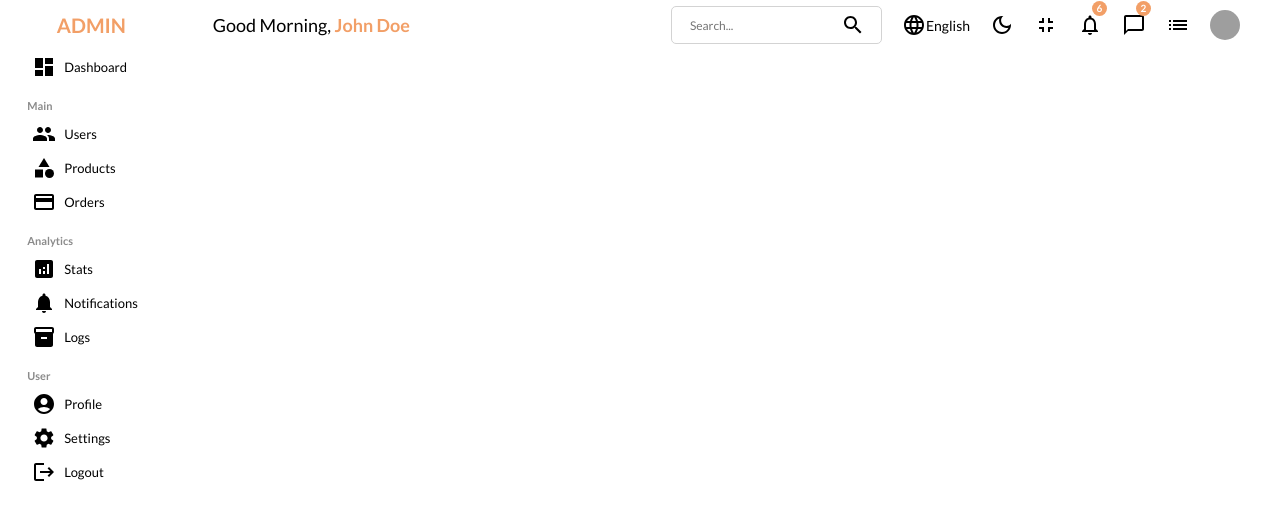
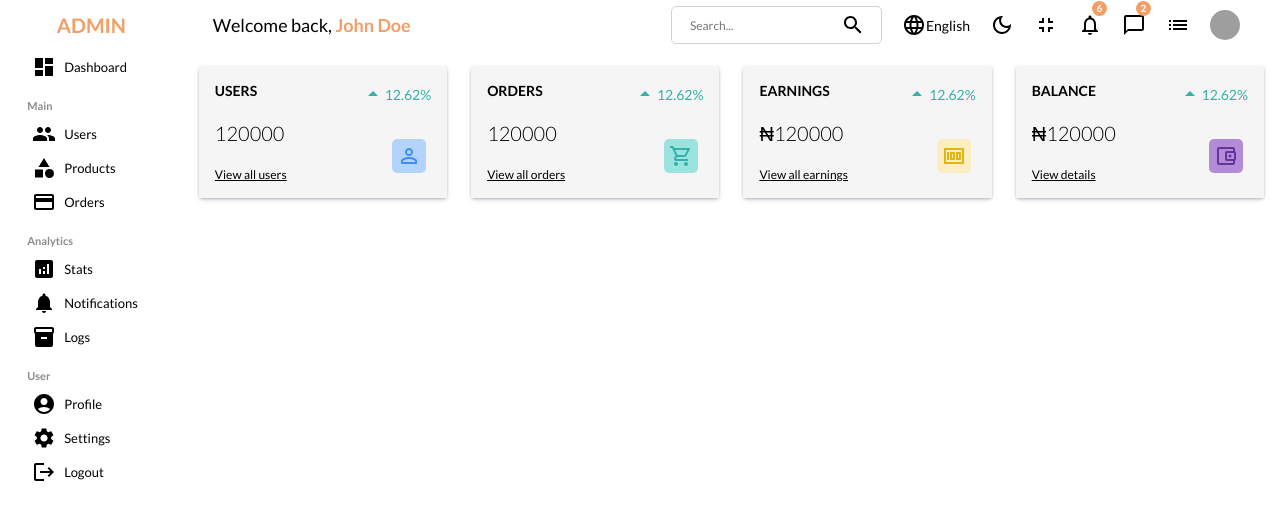
Before and after one commit to ntamiegbe/adminDashboard, a React (Vite) app: page / in a window 1280 px wide. Shown: the top 520 px of the page. Built offline with nearby package versions, Linux system fonts and the light colour scheme; grey boxes are pictures that could not be loaded.

Commit message:
Commit: Created home widget component

```diff
--- a/src/components/navbar/Navbar.jsx
+++ b/src/components/navbar/Navbar.jsx
@@ -9,7 +9,7 @@ const Navbar = () => {
     <nav className="navbar">
       <div className="wrapper">
         <div className="text">
-          <h4>Good Morning, <span>John Doe</span></h4>
+          <h4>Welcome back, <span>John Doe</span></h4>
         </div>
         <div className="icons">
           <div className="search">
--- /dev/null
+++ b/src/components/widget/Widget.jsx
@@ -0,0 +1,68 @@
+import React from 'react'
+import './widget.scss'
+import ArrowDropUpIcon from '@mui/icons-material/ArrowDropUp';
+import PersonOutlineOutlinedIcon from '@mui/icons-material/PersonOutlineOutlined';
+import AccountBalanceWalletOutlinedIcon from '@mui/icons-material/AccountBalanceWalletOutlined';
+import ShoppingCartOutlinedIcon from '@mui/icons-material/ShoppingCartOutlined';
+import MoneyOutlinedIcon from '@mui/icons-material/MoneyOutlined';
+
+const Widget = ({ type }) => {
+    let data
+
+    const amount = 120000
+    const diff = 12.62
+
+    switch (type) {
+        case "user":
+            data = {
+                title: "USERS",
+                isMoney: false,
+                link: "View all users",
+                icon: <div className="icon"><PersonOutlineOutlinedIcon sx={{ color: "#3b8ff3", backgroundColor: "#b3d3fa", padding:"5px", borderRadius: "5px"}}/></div>
+            }
+            break;
+        case "order":
+            data = {
+                title: "ORDERS",
+                isMoney: false,
+                link: "View all orders",
+                icon: <div className="icon"><ShoppingCartOutlinedIcon sx={{ color: "#34b1aa", backgroundColor: "#9ce2de", padding: "5px", borderRadius: "5px" }} /></div>
+            }
+            break;
+        case "earnings":
+            data = {
+                title: "EARNINGS",
+                isMoney: true,
+                link: "View all earnings",
+                icon: <div className="icon"><MoneyOutlinedIcon sx={{ color: "#e0b50f", backgroundColor: "#fbefc1", padding: "5px", borderRadius: "5px" }} /></div>
+            }
+            break;
+        case "balance":
+            data = {
+                title: "BALANCE",
+                isMoney: true,
+                link: "View details",
+                icon: <div className="icon"><AccountBalanceWalletOutlinedIcon sx={{ color: "#663399", backgroundColor: "#b28cd9", padding: "5px", borderRadius: "5px" }} /></div>
+            }
+            break;
+        default:
+            break;
+    }
+    return (
+        <div className='widget'>
+            <div className="left">
+                <span className="title">{data.title}</span>
+                <span className="counter">{data.isMoney && "₦"}{amount}</span>
+                <span className="link">{data.link}</span>
+            </div>
+            <div className="right">
+                <div className="percentage positive">
+                    <ArrowDropUpIcon /> {diff}%
+                </div>
+                {data.icon}
+            </div>
+        </div>
+    )
+}
+
+export default Widget
--- /dev/null
+++ b/src/components/widget/widget.scss
@@ -0,0 +1,54 @@
+.widget {
+    flex: 1;
+    display: flex;
+    justify-content: space-between;
+    padding: 1rem;
+    background-color: whitesmoke;
+    box-shadow: rgba(50, 50, 93, 0.25) 0px 2px 5px -1px, rgba(0, 0, 0, 0.3) 0px 1px 3px -1px;
+    border-radius: 1px;
+    height: 100px;
+
+    .left,
+    .right {
+        display: flex;
+        flex-direction: column;
+        justify-content: space-between;
+
+        .title {
+            font-size: 14px;
+            font-weight: 600;
+        }
+
+        .counter {
+            font-size: 20px;
+            font-weight: 300;
+        }
+
+        .link {
+            font-size: 12px;
+            text-decoration: underline;
+            cursor: pointer;
+        }
+
+        .percentage {
+            display: flex;
+            align-items: center;
+            font-size: 14px;
+
+            &.positive {
+                color: #34b1aa;
+            }
+
+            &.negative {
+                color: red;
+            }
+        }
+
+        .icon {
+            font-size: 18px;
+            padding: 5px;
+            border-radius: 5px;
+            align-self: flex-end;
+        }
+    }
+}
--- a/src/pages/home/Home.jsx
+++ b/src/pages/home/Home.jsx
@@ -2,6 +2,7 @@ import React from 'react'
 import "./home.scss"
 import Sidebar from '../../components/sidebar/Sidebar'
 import Navbar from '../../components/navbar/Navbar'
+import Widget from '../../components/widget/Widget'
 
 const Home = () => {
   return (
@@ -9,6 +10,12 @@ const Home = () => {
       <Sidebar />
       <div className="homeContainer">
         <Navbar />
+        <div className="widgets">
+          <Widget type="user"/>
+          <Widget type="order" />
+          <Widget type="earnings" />
+          <Widget type="balance" />
+        </div>
       </div>
     </div>
   )
--- a/src/pages/home/home.scss
+++ b/src/pages/home/home.scss
@@ -3,5 +3,11 @@
 
     .homeContainer {
         flex: 6;
+
+        .widgets {
+            display: flex;
+            padding: 1rem;
+            gap: 1.5rem;
+        }
     }
 }
```
